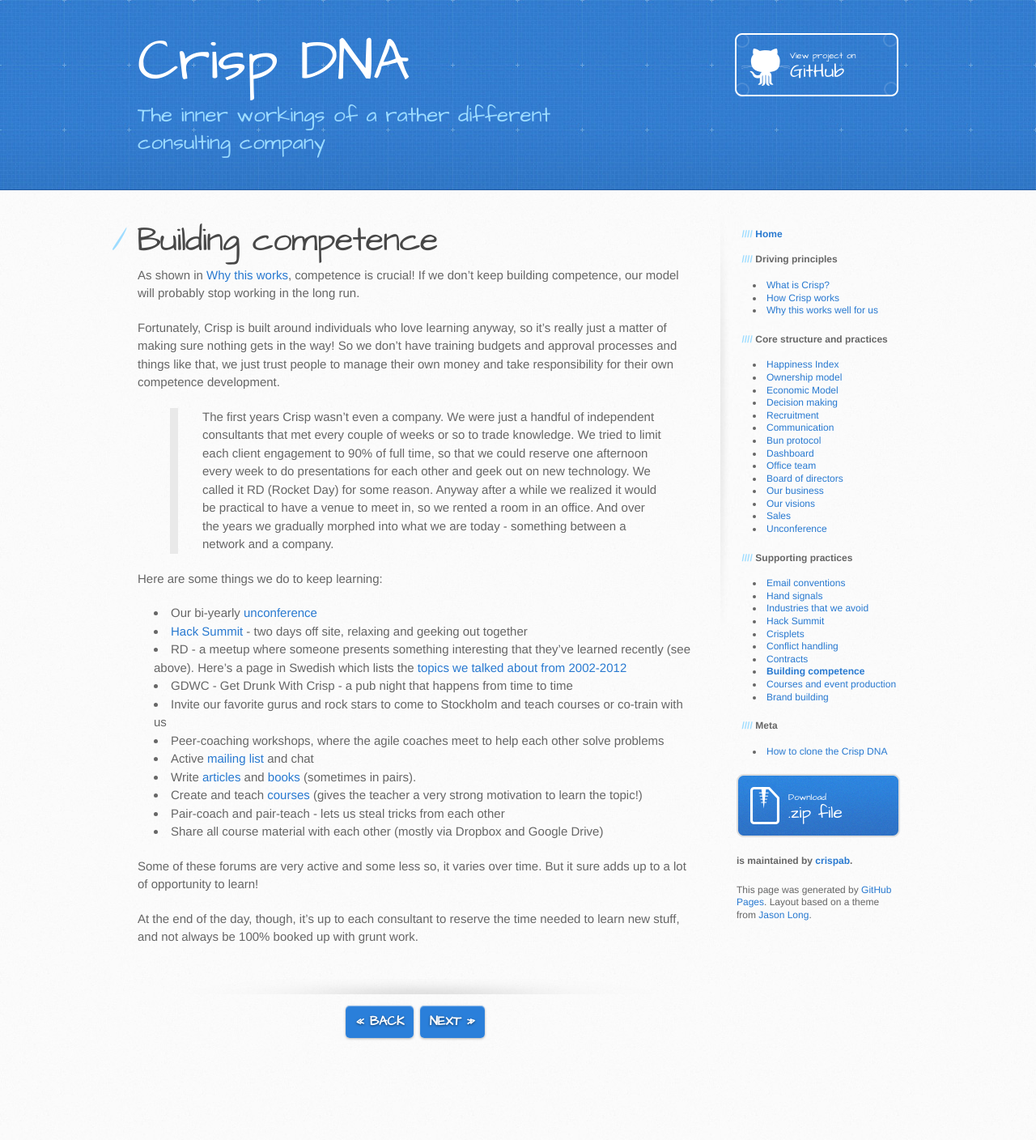
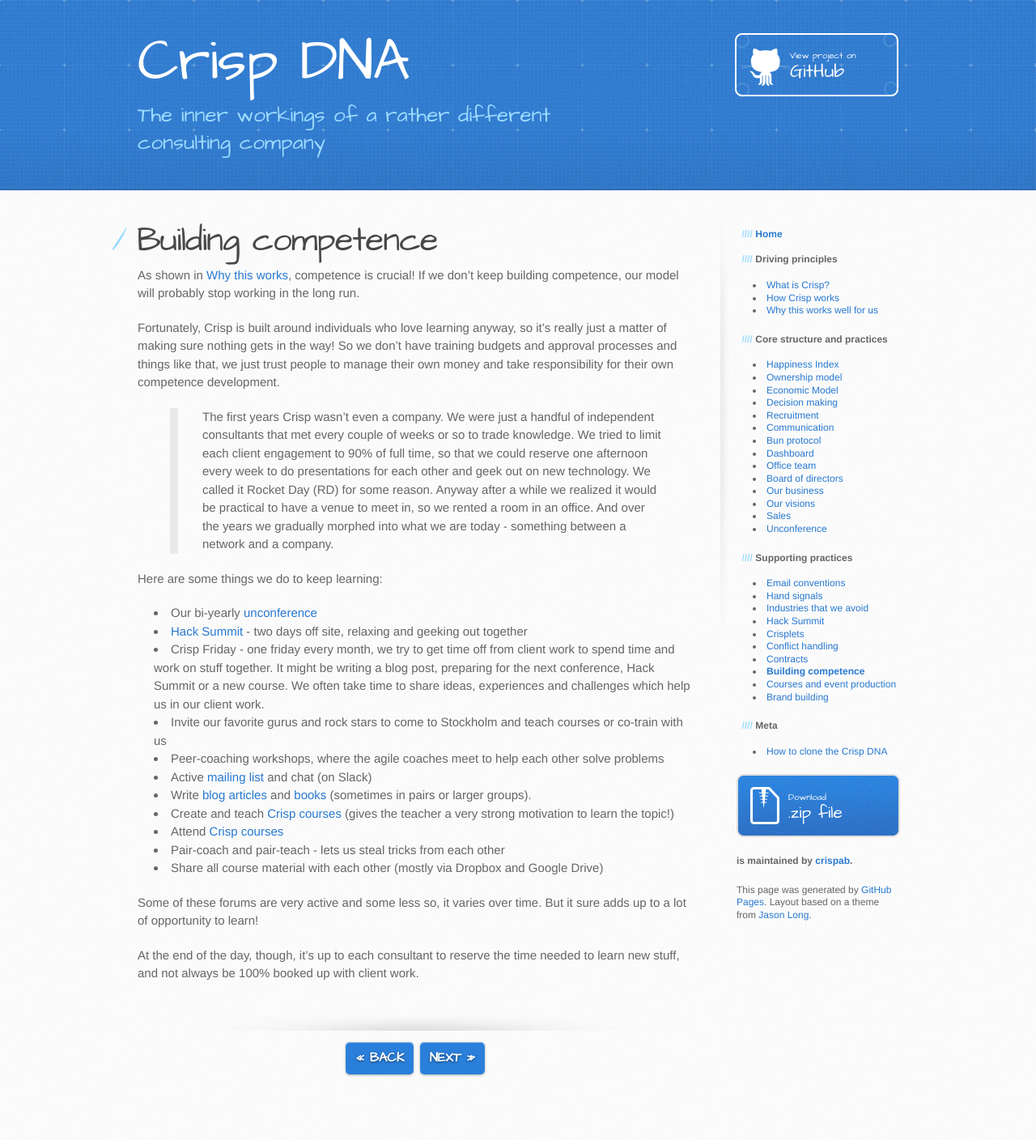
Before and after one commit to crispab/crisp-dna, a Jekyll site: the page built from _docs/building-competence.md, in a window 1280 px wide. Shown: the whole page at 81% size. Built offline with Jekyll 4.4.1, drawn with Linux system fonts in a browser that asks for light colours; before the commit the page ends 1363 px from its top, so only the background shows below that.

Commit message:
Updated building-competence.md and hack-summit.md Fixes #76

```diff
--- a/_docs/building-competence.md
+++ b/_docs/building-competence.md
@@ -11,22 +11,22 @@ As shown in [Why this works](why-this-works.html), competence is crucial! If we
 
 Fortunately, Crisp is built around individuals who love learning anyway, so it's really just a matter of making sure nothing gets in the way! So we don't have training budgets and approval processes and things like that, we just trust people to manage their own money and take responsibility for their own competence development.
 
-> The first years Crisp wasn't even a company. We were just a handful of independent consultants that met every couple of weeks or so to trade knowledge. We tried to limit each client engagement to 90% of full time, so that we could reserve one afternoon every week to do presentations for each other and geek out on new technology. We called it RD (Rocket Day) for some reason. Anyway after a while we realized it would be practical to have a venue to meet in, so we rented a room in an office. And over the years we gradually morphed into what we are today - something between a network and a company.
+> The first years Crisp wasn't even a company. We were just a handful of independent consultants that met every couple of weeks or so to trade knowledge. We tried to limit each client engagement to 90% of full time, so that we could reserve one afternoon every week to do presentations for each other and geek out on new technology. We called it Rocket Day (RD) for some reason. Anyway after a while we realized it would be practical to have a venue to meet in, so we rented a room in an office. And over the years we gradually morphed into what we are today - something between a network and a company.
 
 Here are some things we do to keep learning:
 
--   Our bi-yearly [unconference](unconference.html)
--   [Hack Summit](hack-summit.html) - two days off site, relaxing and geeking out together
--   RD - a meetup where someone presents something interesting that they've learned recently (see above). Here's a page in Swedish which lists the [topics we talked about from 2002-2012](https://www.crisp.se/om-crisp/crisp-internutbildning)
--   GDWC - Get Drunk With Crisp - a pub night that happens from time to time
--   Invite our favorite gurus and rock stars to come to Stockholm and teach courses or co-train with us
--   Peer-coaching workshops, where the agile coaches meet to help each other solve problems
--   Active [mailing list](mail-conventions.html) and chat
--   Write [articles](http://blog.crisp.se) and [books](https://www.crisp.se/bocker-och-produkter) (sometimes in pairs).
--   Create and teach [courses](https://www.crisp.se/kurser) (gives the teacher a very strong motivation to learn the topic!)
--   Pair-coach and pair-teach - lets us steal tricks from each other
--   Share all course material with each other (mostly via Dropbox and Google Drive)
+- Our bi-yearly [unconference](unconference.html)
+- [Hack Summit](hack-summit.html) - two days off site, relaxing and geeking out together
+- Crisp Friday - one friday every month, we try to get time off from client work to spend time and work on stuff together. It might be writing a blog post, preparing for the next conference, Hack Summit or a new course. We often take time to share ideas, experiences and challenges which help us in our client work.
+- Invite our favorite gurus and rock stars to come to Stockholm and teach courses or co-train with us
+- Peer-coaching workshops, where the agile coaches meet to help each other solve problems
+- Active [mailing list](mail-conventions.html) and chat (on Slack)
+- Write [blog articles](http://blog.crisp.se) and [books](https://www.crisp.se/bocker-och-produkter) (sometimes in pairs or larger groups).
+- Create and teach [Crisp courses](https://www.crisp.se/kurser) (gives the teacher a very strong motivation to learn the topic!)
+- Attend [Crisp courses](https://www.crisp.se/kurser)
+- Pair-coach and pair-teach - lets us steal tricks from each other
+- Share all course material with each other (mostly via Dropbox and Google Drive)
 
 Some of these forums are very active and some less so, it varies over time. But it sure adds up to a lot of opportunity to learn!
 
-At the end of the day, though, it's up to each consultant to reserve the time needed to learn new stuff, and not always be 100% booked up with grunt work.
+At the end of the day, though, it's up to each consultant to reserve the time needed to learn new stuff, and not always be 100% booked up with client work.
```
Also changed, not shown: _docs/hack-summit.md (+25 -23 lines).
